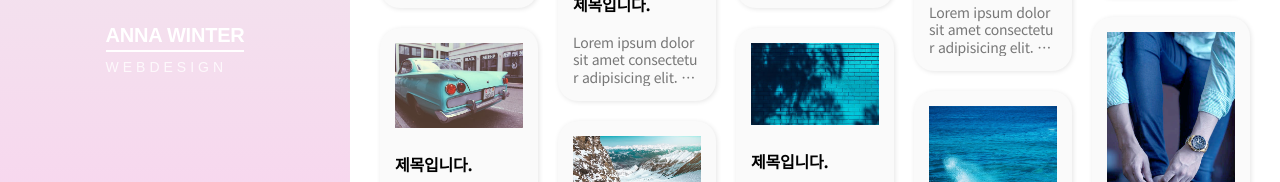
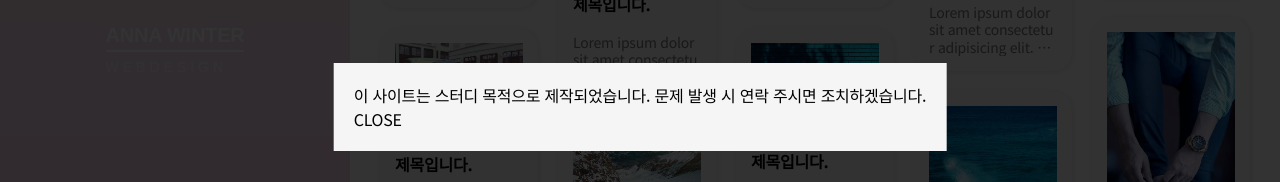
Before and after one commit to 9ouo9pp/responsive-page-sample, a plain HTML site: page index.html in a window 1280 px wide. Shown: the part 293-475 px from the top of the page. Drawn offline with Linux system fonts and the light colour scheme; a web font is replaced by a local one.

Commit message:
모달 추가

```diff
--- a/css/global.css
+++ b/css/global.css
@@ -34,3 +34,33 @@ img {
   border: 0;
   vertical-align: middle;
 }
+
+/* modal */
+#modal {
+  position: fixed;
+  top: 0;
+  left: 0;
+  width: 100%;
+  height: 100%;
+  background-color: rgba(0, 0, 0, 0.8);
+  z-index: 10;
+  display: none;
+}
+#modal.active {
+  display: block;
+}
+.modal-inner {
+  position: fixed;
+  top: 50%;
+  left: 50%;
+  transform: translate(-50%, -50%);
+  background-color: #f5f5f5;
+  font-size: 1.6rem;
+  padding: 20px;
+}
+.modal-close {
+  cursor: pointer;
+}
+.modal-close:hover {
+  font-weight: bold;
+}
--- a/index.html
+++ b/index.html
@@ -26,10 +26,14 @@
       <h1>ANNA WINTER</h1>
       <ul>
         <li>
-          <a href="#">이메일</a>
+          <a href="mailto:9ouo9pp@gmail.com">이메일</a>
         </li>
         <li>
-          <a href="#">깃허브</a>
+          <a
+            href="https://github.com/9ouo9pp/responsive-page-sample"
+            target="_blank"
+            >깃허브</a
+          >
         </li>
         <li>
           <a href="#">유튜브</a>
@@ -291,5 +295,16 @@
         </article>
       </section>
     </main>
+
+    <!-- modal -->
+    <div id="modal">
+      <div class="modal-inner">
+        <p>
+          이 사이트는 스터디 목적으로 제작되었습니다. 문제 발생 시 연락 주시면
+          조치하겠습니다.
+        </p>
+        <div class="modal-close">CLOSE</div>
+      </div>
+    </div>
   </body>
 </html>
--- a/js/script.js
+++ b/js/script.js
@@ -28,3 +28,15 @@ sortingBtns.forEach((btn) => {
     e.currentTarget.classList.add("on");
   });
 });
+
+// modal
+const modal = document.querySelector("#modal");
+const modalClose = document.querySelector(".modal-close");
+
+window.addEventListener("load", () => {
+  modal.classList.add("active");
+});
+
+modalClose.addEventListener("click", () => {
+  modal.classList.remove("active");
+});
```
